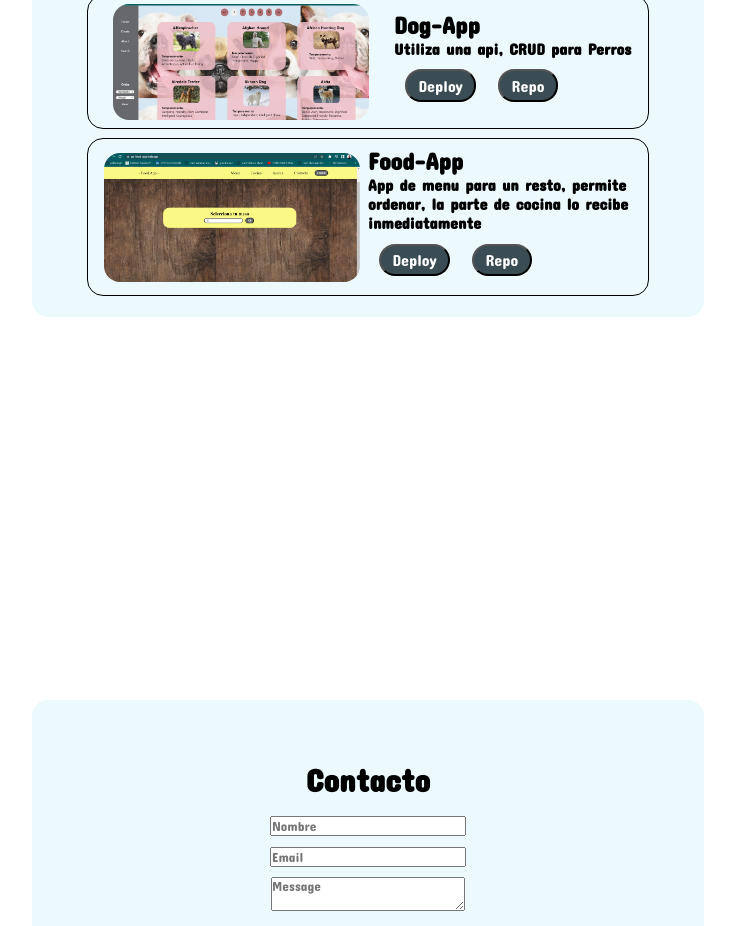
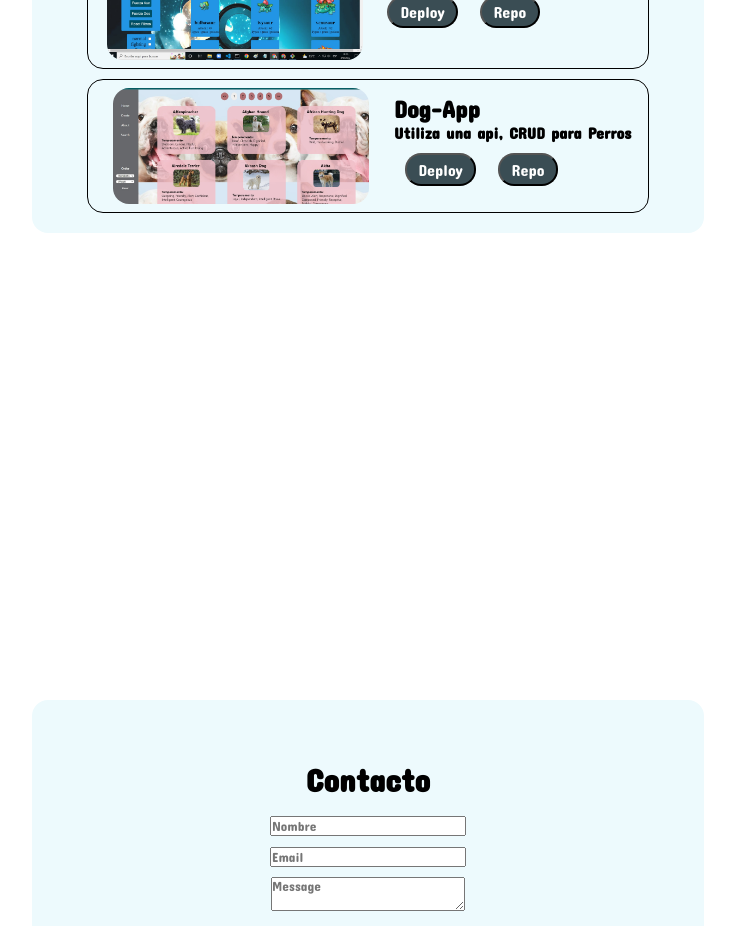
Before and after one commit to pablosingh/mi-cv, a React (Create React App) app: page / in a window 1280 px wide. Shown: the part 2740-3666 px from the top of the page, without its empty margins (272-1007 px from the left). Built offline with nearby package versions, Linux system fonts and the light colour scheme.

Commit message:
quitando food app

```diff
--- a/src/components/Proyects.jsx
+++ b/src/components/Proyects.jsx
@@ -23,13 +23,13 @@ export const Proyects = () => {
                     deploy='https://dog-app-three.vercel.app/'
                     repo='https://github.com/pablosingh/dog-app'
                 />
-                <Proyect
+                {/* <Proyect
                     img={imgProyectFood}
                     title='Food-App'
                     description='App de menu para un resto, permite ordenar, la parte de cocina lo recibe inmediatamente'
                     deploy='https://ps-food-app.web.app/'
                     repo='https://github.com/pablosingh/food-app'
-                />
+                /> */}
             </Card>
         </div>
     )
```
